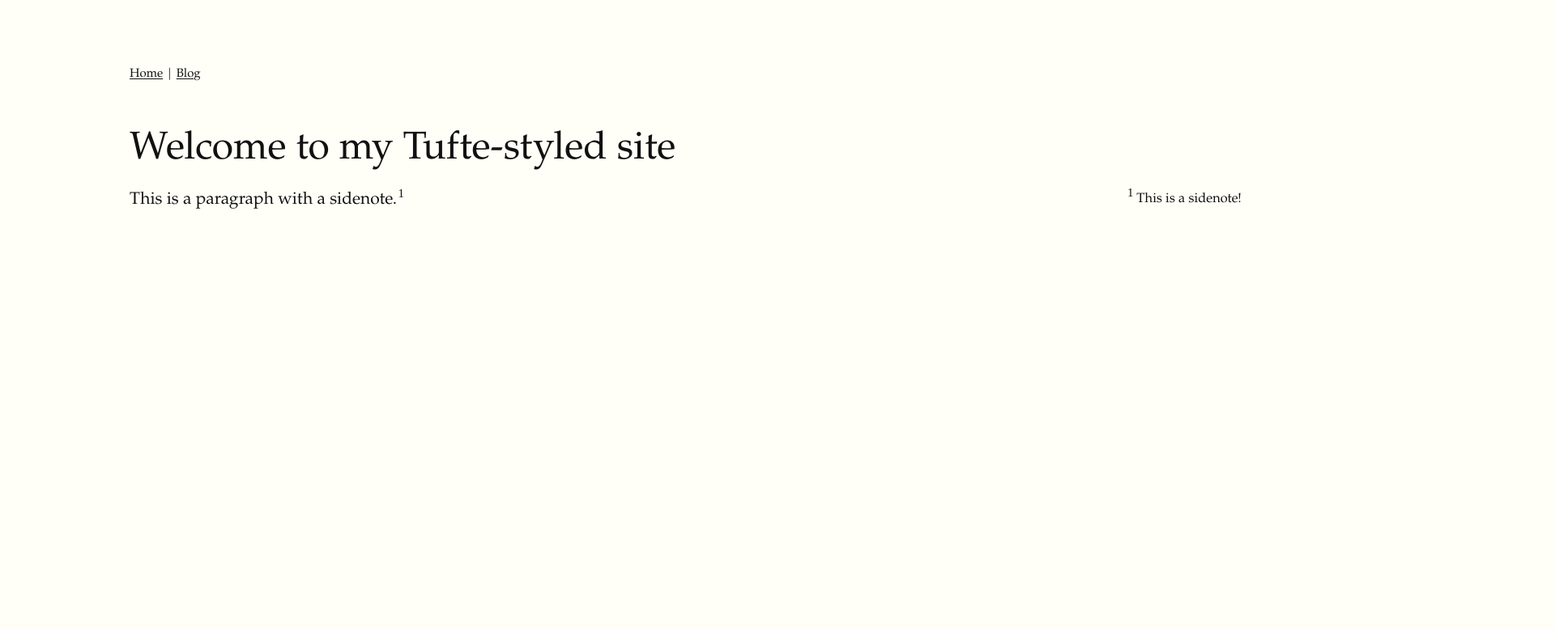
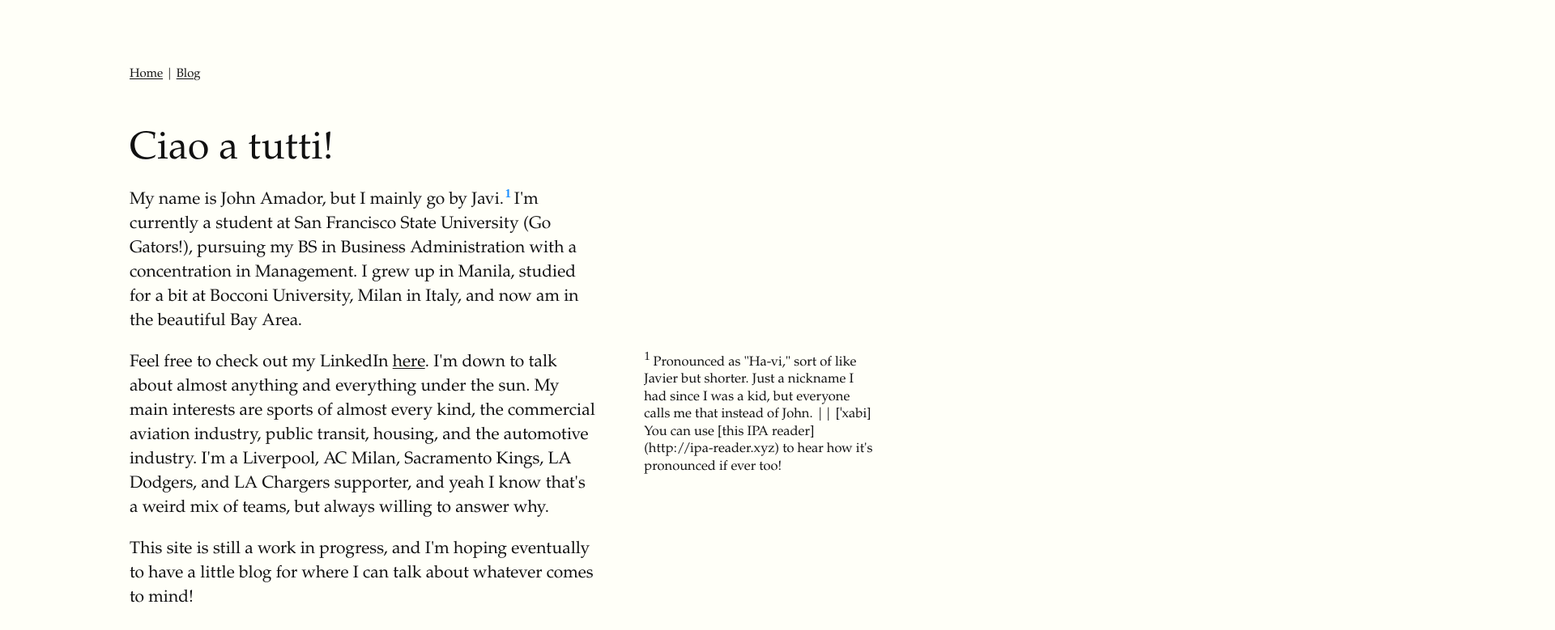
Before and after one commit to javiamador/javiamador.github.io, an Eleventy site: page src/index.md in a window 1280 px wide. Shown: the top 779 px of the page at 81% size, 1920 px wide, since content can reach past the window. Built offline with nearby package versions, Linux system fonts and the light colour scheme; Eleventy itself is replaced by a stand-in of ours; files that its build step writes are made by us from their sources; a web font is replaced by a local one.

```diff
--- a/_includes/base.njk
+++ b/_includes/base.njk
@@ -13,7 +13,20 @@
             <a href="/">Home</a> |
             <a href="/blog">Blog</a>
         </nav>
-        {{ content | safe }}
+
+        <div class="container">
+            <div class="main-content">
+                {{ content | safe }}
+            </div>
+            <div class="sidebar">
+                <!-- This is where sidenotes/superscript notes will be displayed -->
+                {% if sidenotes %}
+                    {% for note in sidenotes %}
+                        <p><sup class="sidenote-number">{{ note.number }}</sup> {{ note.text }}</p>
+                    {% endfor %}
+                {% endif %}
+            </div>
+        </div>
     </article>
 </body>
 </html>
--- a/_includes/custom.css
+++ b/_includes/custom.css
@@ -26,3 +26,9 @@
     background-color: #f5f5f5;
     color: #111;
 }
+/* Apply Dodger Blue to superscript numbers in the main content */
+.main-content .sidenote-number, /* Target superscript in main content */
+.sidebar .sidenote-number {     /* Target superscript in sidebar */
+    color: dodgerblue;
+    font-weight: bold;
+}
--- a/_includes/tufte.css
+++ b/_includes/tufte.css
@@ -449,3 +449,26 @@
         width: 100%;
     }
 }
+/* Restrict content width and keep sidebar for sidenotes */
+.container {
+    max-width: 800px;
+    display: flex;
+    gap: 20px;
+}
+
+/* Main content area */
+.main-content {
+    flex: 3;
+}
+
+/* Sidebar for superscripts only */
+.sidebar {
+    flex: 1;
+    padding-left: 10px;
+}
+
+/* Styling for sidenote numbers in the sidebar */
+.sidebar .sidenote-number {
+    color: dodgerblue;
+    font-weight: bold;
+}
--- a/src/index.md
+++ b/src/index.md
@@ -3,10 +3,17 @@
 title: Welcome
 ---
 
-# Welcome to my Tufte-styled site
+# Ciao a tutti!
 
-This is a paragraph with a sidenote.<label for="sn-demo" class="margin-toggle sidenote-number"></label>
-<input type="checkbox" id="sn-demo" class="margin-toggle"/>
-<span class="sidenote">
-    This is a sidenote!
-</span>
+My name is John Amador, but I mainly go by Javi.<label for="sn-demo" class="margin-toggle sidenote-number"></label> I'm currently a student at San Francisco State University (Go Gators!), pursuing my BS in Business Administration with a concentration in Management. I grew up in Manila, studied for a bit at Bocconi University, Milan in Italy, and now am in the beautiful Bay Area.
+
+<div class="sidenote-container">
+    <input type="checkbox" id="sn-demo" class="margin-toggle"/>
+    <span class="sidenote">
+        Pronounced as "Ha-vi," sort of like Javier but shorter. Just a nickname I had since I was a kid, but everyone calls me that instead of John. || [ˈxabi] You can use [this IPA reader](http://ipa-reader.xyz) to hear how it's pronounced if ever too!
+    </span>
+</div>
+
+Feel free to check out my LinkedIn [here](https://www.linkedin.com/in/javi-amador/). I'm down to talk about almost anything and everything under the sun. My main interests are sports of almost every kind, the commercial aviation industry, public transit, housing, and the automotive industry. I'm a Liverpool, AC Milan, Sacramento Kings, LA Dodgers, and LA Chargers supporter, and yeah I know that's a weird mix of teams, but always willing to answer why.
+
+This site is still a work in progress, and I'm hoping eventually to have a little blog for where I can talk about whatever comes to mind!
```
